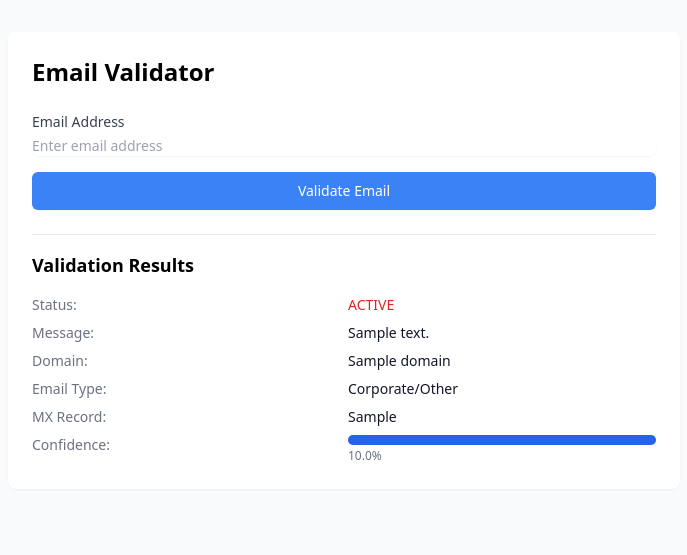
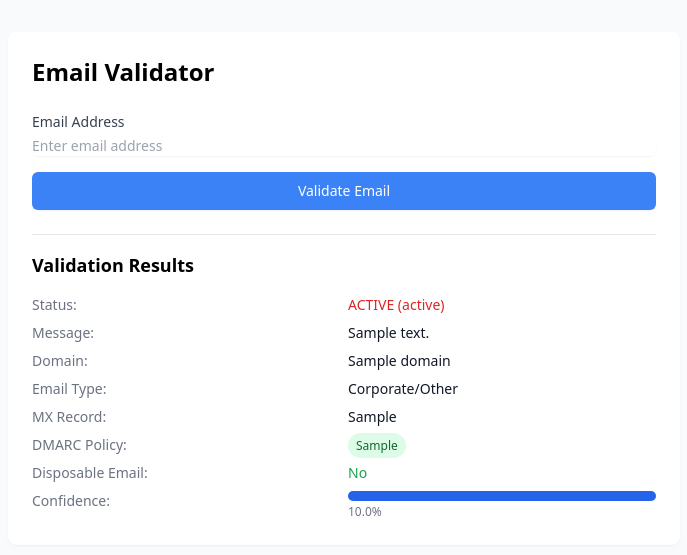
Before and after one commit to neptun2000/email-validator, a FastAPI app: template server/templates/email_validator.html in a window 1280 px wide. Shown: the top 555 px of the page, without its empty margins (296-983 px from the left). Run offline with FastAPI, Linux system fonts and the light colour scheme; the template is opened without the code that fills it: most values are stand-ins (such as "Sample title", 1, 10 or a date in 2020); some libraries are stand-ins or nearby versions.

Commit message:
Agent query: I've started removing the TypeScript components and moving to a Python-only solution, but I'm having some issues with the server startup. Would you like me to focus on fixing these startup issues first before continuing with the GitHub integration?
Enhance email validation with disposable email detection, DMARC policy checks, and UI improvements.

Screenshot: https://storage.googleapis.com/screenshot-production-us-central1/caf46d0a-d2bd-4656-857a-175609e4ba81/e93e6089-1e0d-48a4-bbf1-4f623b550809.jpg

```diff
--- a/pyproject.toml
+++ b/pyproject.toml
@@ -4,6 +4,7 @@ version = "0.1.0"
 description = "Add your description here"
 requires-python = ">=3.11"
 dependencies = [
+    "aiofiles>=24.1.0",
     "dnspython>=2.7.0",
     "email-validator>=2.2.0",
     "fastapi>=0.115.6",
--- a/server/app.py
+++ b/server/app.py
@@ -8,14 +8,22 @@ from email_validator import validate_email as validate_email_lib, EmailNotValidE
 import dns.resolver
 import asyncio
 from pathlib import Path
+import re
 
 app = FastAPI(title="Email Validation Platform")
-templates = Jinja2Templates(directory=str(Path(__file__).parent / "templates"))
 
-# Mount static files
-static_path = Path(__file__).parent / "static"
-static_path.mkdir(exist_ok=True)
-app.mount("/static", StaticFiles(directory=str(static_path)), name="static")
+# Configure template and static directories
+base_dir = Path(__file__).parent
+templates_dir = base_dir / "templates"
+static_dir = base_dir / "static"
+
+# Ensure directories exist
+templates_dir.mkdir(exist_ok=True)
+static_dir.mkdir(exist_ok=True)
+
+# Setup templates and static files
+templates = Jinja2Templates(directory=str(templates_dir))
+app.mount("/static", StaticFiles(directory=str(static_dir)), name="static")
 
 # Configure CORS
 app.add_middleware(
@@ -54,25 +62,47 @@ class ValidationResult(BaseModel):
     message: str
     isValid: bool
     confidence: float
+    disposable: bool
+    dmarcPolicy: Optional[str] = None
 
-# Updated free email providers list
+# List of known free email providers
 FREE_EMAIL_PROVIDERS = {
-    'gmail.com',
-    'yahoo.com',
-    'hotmail.com',
-    'outlook.com',
-    'live.com',
-    'aol.com',
-    'mail.com',
-    'protonmail.com',
-    'icloud.com',
-    'yandex.com',
-    'zoho.com',
-    'gmx.com',
-    'msn.com'
+    'gmail.com', 'yahoo.com', 'hotmail.com', 'outlook.com', 'live.com',
+    'aol.com', 'mail.com', 'protonmail.com', 'icloud.com', 'yandex.com',
+    'zoho.com', 'gmx.com', 'msn.com'
 }
 
+# List of known disposable email domains
+DISPOSABLE_EMAIL_DOMAINS = {
+    'tempmail.com', 'throwawaymail.com', 'mailinator.com', '10minutemail.com',
+    'guerrillamail.com', 'sharklasers.com', 'getairmail.com', 'yopmail.com',
+    'tempmail.net', 'temp-mail.org', 'fakeinbox.com', 'trash-mail.com',
+    'mt2015.com', 'meltmail.com', 'harakirimail.com', 'mailnesia.com'
+}
+
+async def check_dmarc_policy(domain: str) -> Optional[str]:
+    """Check DMARC policy for a domain"""
+    try:
+        dmarc_domain = f"_dmarc.{domain}"
+        dmarc_records = dns.resolver.resolve(dmarc_domain, 'TXT')
+        for record in dmarc_records:
+            for string in record.strings:
+                dmarc_record = string.decode('utf-8')
+                if dmarc_record.startswith('v=DMARC1'):
+                    # Extract policy
+                    match = re.search(r'p=(\w+)', dmarc_record)
+                    if match:
+                        return match.group(1)
+        return None
+    except (dns.resolver.NXDOMAIN, dns.resolver.NoAnswer):
+        return None
+    except Exception:
+        return None
+
 async def validate_single_email(email: str) -> ValidationResult:
+    """
+    Validate a single email address with comprehensive checks
+    """
     try:
         # First validate the email format
         validation = validate_email_lib(email, check_deliverability=False)
@@ -80,7 +110,8 @@ async def validate_single_email(email: str) -> ValidationResult:
         domain = validation.domain.lower()
         account = validation.local_part
 
-        # Determine email provider type
+        # Check if it's a disposable email
+        is_disposable = domain in DISPOSABLE_EMAIL_DOMAINS
         is_free_email = domain in FREE_EMAIL_PROVIDERS
 
         try:
@@ -89,23 +120,37 @@ async def validate_single_email(email: str) -> ValidationResult:
             mx_record = str(mx_records[0].exchange) if mx_records else None
             has_mx = bool(mx_record)
 
+            # Check DMARC policy
+            dmarc_policy = await check_dmarc_policy(domain)
+
             # Calculate confidence score
             confidence = 80 if has_mx else 20
             if domain in FREE_EMAIL_PROVIDERS:
                 confidence = 95  # Higher confidence for well-known providers
+            if is_disposable:
+                confidence = 10  # Very low confidence for disposable emails
+            if dmarc_policy:
+                confidence += 5  # Bonus for having DMARC policy
 
             # Determine status
-            status = "valid" if has_mx else "invalid"
-            sub_status = None if has_mx else "no_mx_record"
-
-            # Prepare validation message
-            message = "Valid email address"
-            if not has_mx:
+            if is_disposable:
+                status = "invalid"
+                sub_status = "disposable_email"
+                message = "Disposable email addresses are not allowed"
+                is_valid = False
+            elif not has_mx:
+                status = "invalid"
+                sub_status = "no_mx_record"
                 message = "Domain has no valid MX records"
-            elif is_free_email:
-                message = "Valid free email provider"
+                is_valid = False
             else:
-                message = "Valid corporate email"
+                status = "valid"
+                sub_status = None
+                is_valid = True
+                if is_free_email:
+                    message = "Valid free email provider"
+                else:
+                    message = "Valid corporate email"
 
             return ValidationResult(
                 status=status,
@@ -121,8 +166,10 @@ async def validate_single_email(email: str) -> ValidationResult:
                 firstName=None,
                 lastName=None,
                 message=message,
-                isValid=has_mx,
-                confidence=confidence
+                isValid=is_valid,
+                confidence=confidence,
+                disposable=is_disposable,
+                dmarcPolicy=dmarc_policy
             )
 
         except dns.resolver.NXDOMAIN:
@@ -141,7 +188,9 @@ async def validate_single_email(email: str) -> ValidationResult:
                 lastName=None,
                 message="Domain does not exist",
                 isValid=False,
-                confidence=0
+                confidence=0,
+                disposable=False,
+                dmarcPolicy=None
             )
 
     except EmailNotValidError as e:
@@ -161,16 +210,20 @@ async def validate_single_email(email: str) -> ValidationResult:
             lastName=None,
             message=str(e),
             isValid=False,
-            confidence=0
+            confidence=0,
+            disposable=False,
+            dmarcPolicy=None
         )
 
 # Web UI routes
 @app.get("/")
 async def home(request: Request):
+    """Render the main page"""
     return templates.TemplateResponse("email_validator.html", {"request": request})
 
 @app.post("/validate")
 async def validate_email_form(request: Request, email: str = Form(...)):
+    """Handle form submission and validate single email"""
     result = await validate_single_email(email)
     return templates.TemplateResponse("email_validator.html", {
         "request": request,
@@ -196,4 +249,4 @@ async def validate_multiple_emails(request: EmailsRequest) -> List[ValidationRes
 
 if __name__ == "__main__":
     import uvicorn
-    uvicorn.run(app, host="0.0.0.0", port=5000, reload=True)
+    uvicorn.run(app, host="0.0.0.0", port=8000, reload=True)
--- a/server/templates/base.html
+++ b/server/templates/base.html
@@ -10,7 +10,7 @@
             theme: {
                 extend: {
                     colors: {
-                        primary: 'rgb(59, 130, 246)',
+                        primary: '#3b82f6',
                     }
                 }
             }
--- a/server/templates/email_validator.html
+++ b/server/templates/email_validator.html
@@ -30,6 +30,7 @@
                     <div class="text-sm font-medium text-gray-500">Status:</div>
                     <div class="text-sm text-gray-900 {% if result.isValid %}text-green-600{% else %}text-red-600{% endif %}">
                         {{ result.status.upper() }}
+                        {% if result.subStatus %}({{ result.subStatus }}){% endif %}
                     </div>
 
                     <div class="text-sm font-medium text-gray-500">Message:</div>
@@ -46,6 +47,25 @@
                     <div class="text-sm font-medium text-gray-500">MX Record:</div>
                     <div class="text-sm text-gray-900">{{ result.mxRecord or "None" }}</div>
 
+                    <div class="text-sm font-medium text-gray-500">DMARC Policy:</div>
+                    <div class="text-sm text-gray-900">
+                        {% if result.dmarcPolicy %}
+                            <span class="px-2 py-1 text-xs font-medium rounded-full
+                                {% if result.dmarcPolicy == 'reject' %}bg-red-100 text-red-800
+                                {% elif result.dmarcPolicy == 'quarantine' %}bg-yellow-100 text-yellow-800
+                                {% else %}bg-green-100 text-green-800{% endif %}">
+                                {{ result.dmarcPolicy }}
+                            </span>
+                        {% else %}
+                            <span class="text-gray-500">Not configured</span>
+                        {% endif %}
+                    </div>
+
+                    <div class="text-sm font-medium text-gray-500">Disposable Email:</div>
+                    <div class="text-sm {% if result.disposable %}text-red-600{% else %}text-green-600{% endif %}">
+                        {{ "Yes" if result.disposable else "No" }}
+                    </div>
+
                     <div class="text-sm font-medium text-gray-500">Confidence:</div>
                     <div class="text-sm text-gray-900">
                         <div class="w-full bg-gray-200 rounded-full h-2.5">
```
Also changed, not shown: server/index.ts (+12 -9 lines), server/run.py (+8 -2 lines), 1 other file.
